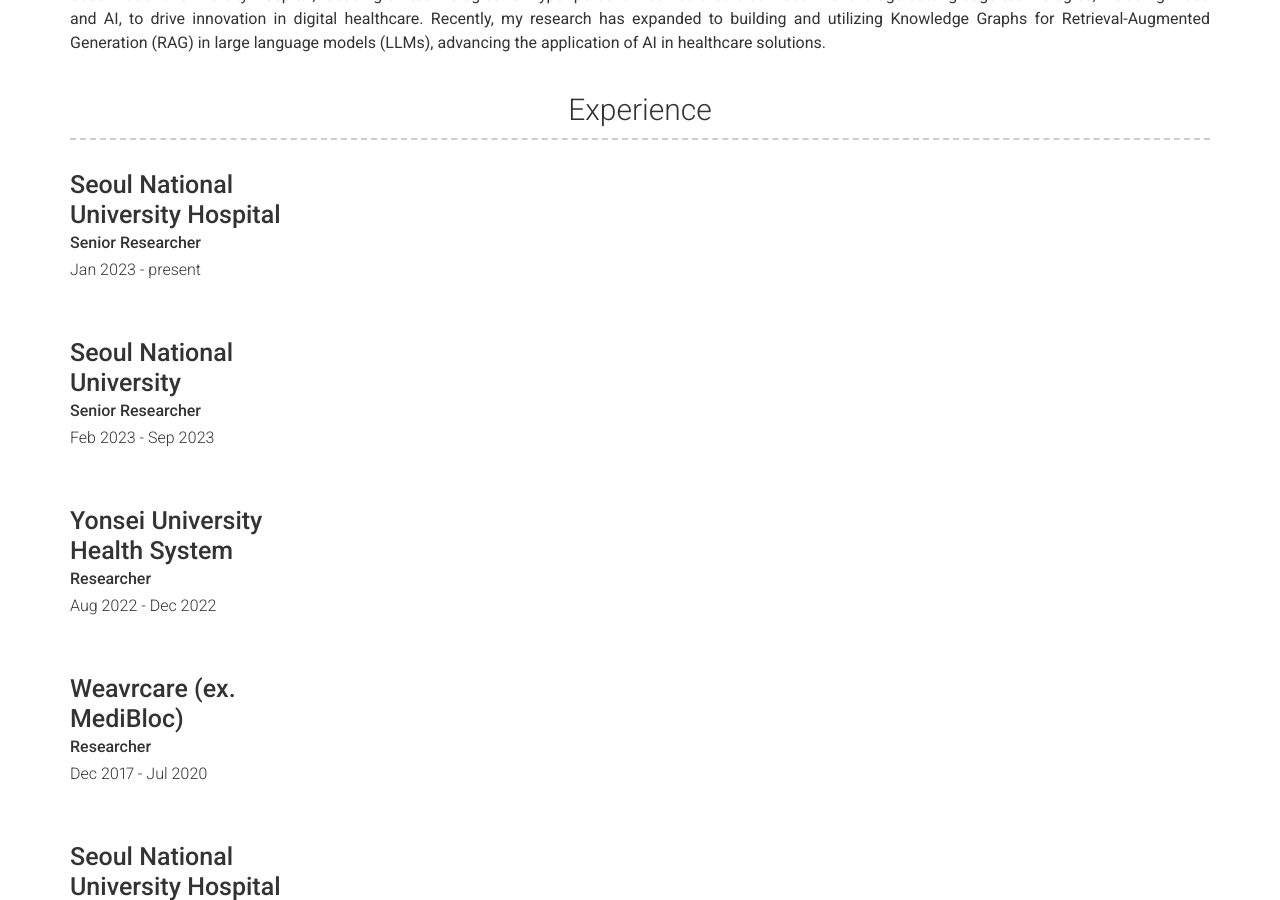
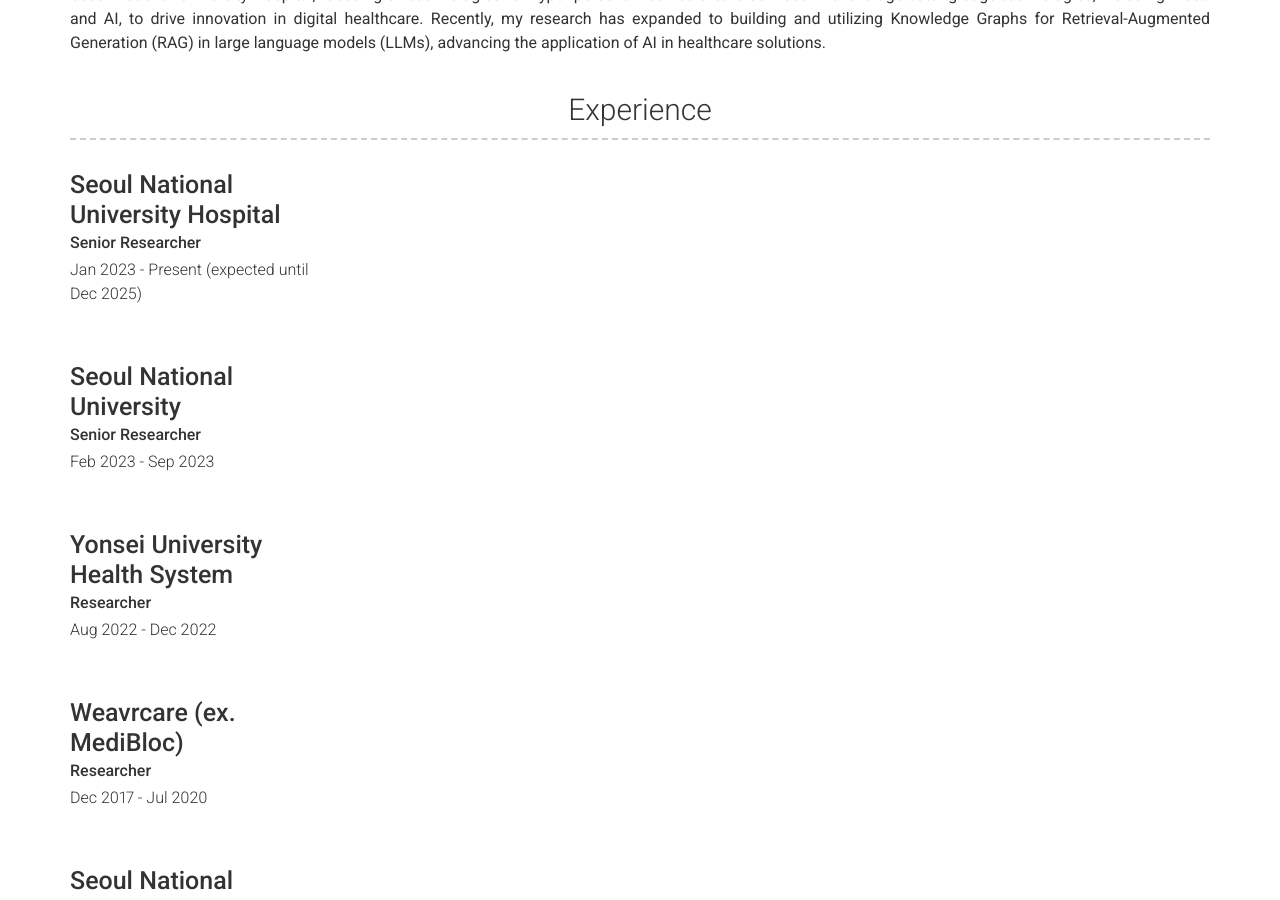
Before and after one commit to jungsungjae/jungsungjae.github.io, a Jekyll site: the page built from index.md, in a window 1280 px wide and 900 px high, scrolled down 320 px. Built offline with Jekyll 4.4.1, drawn with Linux system fonts in a browser that asks for light colours; nearby versions of some CDN libraries.

Commit message:
Update _config.yml

```diff
--- a/_config.yml
+++ b/_config.yml
@@ -84,7 +84,7 @@ content:
       - layout: left
         title: Seoul National University Hospital
         sub_title: Senior Researcher
-        caption: Jan 2023 - present
+        caption: Jan 2023 - Present (expected until Dec 2025)
       - layout: left
         title: Seoul National University
         sub_title: Senior Researcher
```
